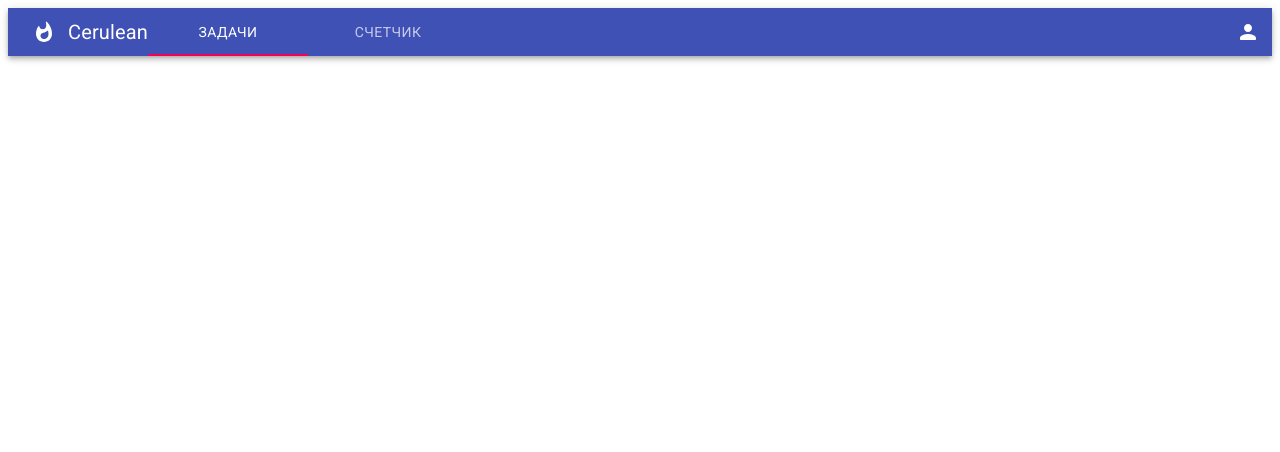
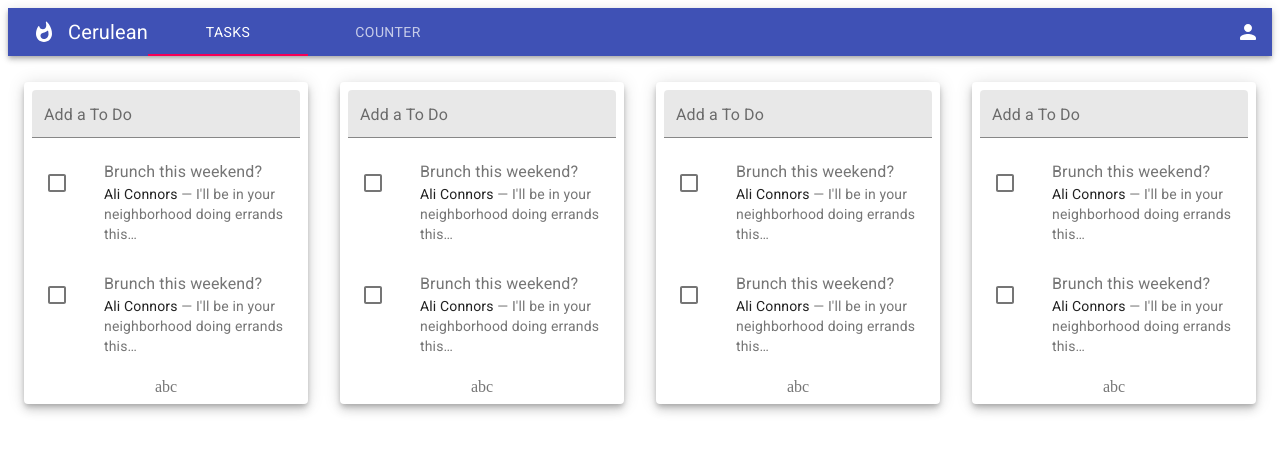
Before and after one commit to Nowely/Cerulean, a React (Create React App) app in the folder ClientApp/: page / in a window 1280 px wide. Shown: the top 452 px of the page. Built offline with nearby package versions, Linux system fonts and the light colour scheme.

Commit message:
Add first version of tasks page

```diff
--- a/ClientApp/src/App.js
+++ b/ClientApp/src/App.js
@@ -3,21 +3,32 @@ import React, {Component} from 'react';
 import {Route} from 'react-router';
 import {Button} from '@material-ui/core';
 
+
 import {Layout} from './components/Layout';
-//import { Home } from './components/Home';
+import {Tasks} from './Pages/Tasks/Tasks';
 //import { FetchData } from './components/FetchData';
 import {Counter} from './components/Counter';
-import './custom.css'
+import axios from 'axios';
 
 export default class App extends Component {
 	static displayName = App.name;
 
+
+
+	async abc9() {
+		debugger
+		const response = await fetch('weatherforecast');
+		const data = await response.json();
+		const response1 = await axios.get('weatherforecast');
+
+	}
+
 	render() {
 		return (
 			<Layout>
+				<Route exact path='/' component={Tasks} />
 				<Route path='/counter' component={Counter}/>
-				{/*<Route exact path='/' component={Home} />
-        <Route path='/fetch-data' component={FetchData} />*/}
+				{/*<Route path='/fetch-data' component={FetchData} />*/}
 			</Layout>
 		);
 	}
--- /dev/null
+++ b/ClientApp/src/Pages/Tasks/Tasks.js
@@ -0,0 +1,13 @@
+import {useStyles} from '../../styles'
+import {TasksColumn} from './TasksColumn'
+
+export const Tasks = (props) => {
+	const classes = useStyles();
+
+	return <>
+		<TasksColumn>	</TasksColumn>
+		<TasksColumn>	</TasksColumn>
+		<TasksColumn>	</TasksColumn>
+		<TasksColumn>	</TasksColumn>
+	</>
+}
--- /dev/null
+++ b/ClientApp/src/Pages/Tasks/TasksColumn.js
@@ -0,0 +1,68 @@
+import {useStyles} from '../../styles'
+import Paper from "@material-ui/core/Paper";
+import TextField from '@material-ui/core/TextField';
+
+import List from '@material-ui/core/List';
+import ListItem from '@material-ui/core/ListItem';
+import ListItemIcon from '@material-ui/core/ListItemIcon';
+import ListItemSecondaryAction from '@material-ui/core/ListItemSecondaryAction';
+import Divider from '@material-ui/core/Divider';
+import ListItemText from '@material-ui/core/ListItemText';
+import ListItemAvatar from '@material-ui/core/ListItemAvatar';
+import Avatar from '@material-ui/core/Avatar';
+import Typography from '@material-ui/core/Typography';
+import Checkbox from '@material-ui/core/Checkbox';
+import IconButton from '@material-ui/core/IconButton';
+
+
+export const TasksColumn = ({children}) => {
+	const classes = useStyles();
+
+	return <div style={{width: '25%'}}>
+		{/*TODO Title component? С названием колонки, отключаемым колличеством элементов и фильтрами в правой зоне */}
+		<Paper className={classes.paper} elevation={6}>
+			{/*TODO Быстрый элемент добавления*/}
+			<TextField fullWidth label="Add a To Do" variant="filled" size="small"/>
+			<List>
+				<ToDoItem/>
+				<ToDoItem/>
+			</List>
+			{/*TODO Элементы children полагаю */}
+			abc
+			{children}
+		</Paper>
+	</div>;
+
+};
+
+const ToDoItem = (props) => {
+	const classes = useStyles();
+
+	return (
+		<ListItem alignItems="flex-start">
+			<ListItemIcon>
+				<Checkbox
+					edge="start"
+					tabIndex={-1}
+					disableRipple/>
+			</ListItemIcon>
+
+			<ListItemText
+				primary="Brunch this weekend?"
+				secondary={
+					<>
+						<Typography
+							component="span"
+							variant="body2"
+							className={classes.inline}
+							color="textPrimary"
+						>
+							Ali Connors
+						</Typography>
+						{" — I'll be in your neighborhood doing errands this…"}
+					</>
+				}
+			/>
+		</ListItem>
+	);
+};
--- a/ClientApp/src/components/Layout.js
+++ b/ClientApp/src/components/Layout.js
@@ -31,7 +31,7 @@ export const Layout = props => {
 	};
 
 	return (
-		<div>
+		<div className={classes.root}>
 			<AppBar position="static">
 				<Toolbar variant="dense">
 					<IconButton edge="start" color="inherit" aria-label="menu">
@@ -45,8 +45,9 @@ export const Layout = props => {
 						render={({location}) => (
 							<>
 								<Tabs value={value} onChange={handleChange}>
-									<Tab label="Задачи" component={Link} to="/" {...a11yProps(0)}/>
-									<Tab label="Счетчик" component={Link} to="/counter" {...a11yProps(1)}/>
+									//TODO display label without CAPS
+									<Tab label="Tasks" component={Link} to="/" {...a11yProps(0)}/>
+									<Tab label="Counter" component={Link} to="/counter" {...a11yProps(1)}/>
 								</Tabs>
 							</>
 						)}/>
@@ -81,7 +82,7 @@ export const Layout = props => {
 					</Menu>
 				</Toolbar>
 			</AppBar>
-			<Container>
+			<Container maxWidth={false} disableGutters={true} className={classes.container}>
 				{props.children}
 			</Container>
 		</div>
--- a/ClientApp/src/custom.css
+++ /dev/null
@@ -1,14 +0,0 @@
-/* Provide sufficient contrast against white background */
-a {
-  color: #0366d6;
-}
-
-code {
-  color: #E01A76;
-}
-
-.btn-primary {
-  color: #fff;
-  background-color: #1b6ec2;
-  border-color: #1861ac;
-}
--- a/ClientApp/src/styles.js
+++ b/ClientApp/src/styles.js
@@ -7,6 +7,21 @@ export const useStyles = makeStyles((theme) => ({
 	},
 	grow: {
 		flexGrow: 1,
+	},
+	container: {
+		marginTop: 10,
+		display: 'flex',
+		flexWrap: 'wrap',
+	},
+	paper: {
+		padding: theme.spacing(1),
+		textAlign: 'center',
+		color: theme.palette.text.secondary,
+		flex: '1 0 auto',
+		margin: theme.spacing(2),
+	},
+	inline: {
+		display: 'inline',
 	},
 	menuButton: {
 		marginRight: theme.spacing(2),
```
